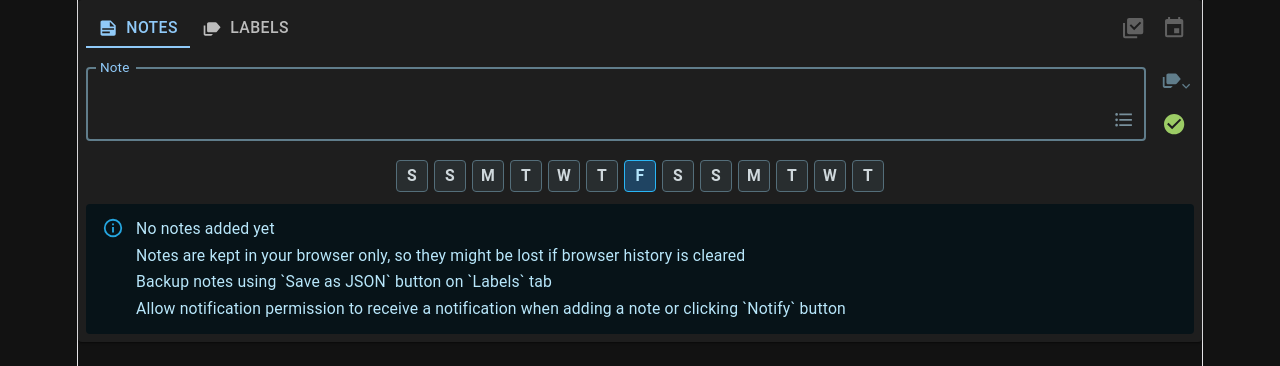
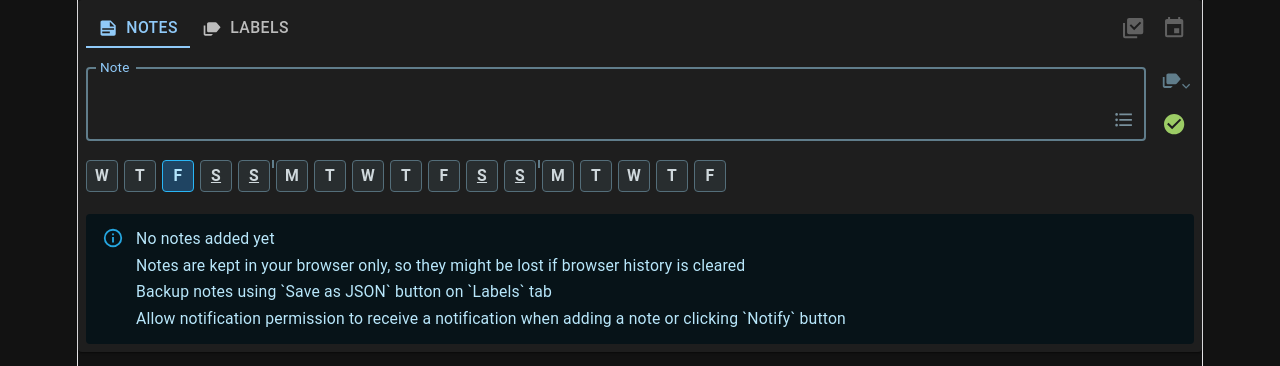
Before and after one commit to Eldsewhere/adnothed2, a React (Vite) app: page / in a window 1280 px wide. Shown: the top 366 px of the page. Built offline with nearby package versions, Linux system fonts and the light colour scheme.

Commit message:
fix week picker

```diff
--- a/src/App.tsx
+++ b/src/App.tsx
@@ -883,7 +883,7 @@ function App() {
 
   const calendarMaxDate = useMemo(() => {
     if (dueDaysByDate.size === 0) return filteredMaxDate;
-    const endOfNextMonth = today.add(1, "month").endOf("month").startOf("day");
+    const endOfNextMonth = today.add(3, "month").endOf("month").startOf("day");
     return endOfNextMonth.isAfter(filteredMaxDate)
       ? endOfNextMonth
       : filteredMaxDate;
@@ -898,12 +898,39 @@ function App() {
 
   const weekdayStripDays = useMemo(
     () =>
-      Array.from({ length: 13 }, (_unused, idx) => {
-        const offset = idx - 6;
+      Array.from({ length: 17 }, (_unused, idx) => {
+        const offset = idx - 2;
         return today.add(offset, "day");
       }),
     [today],
   );
+
+  const weekdayStripWeekMarkers = useMemo(() => {
+    const buttonWidth = 32;
+    const buttonGap = 6;
+    const markers: Array<{ key: string; x: number }> = [];
+
+    for (let index = 0; index < weekdayStripDays.length - 1; index += 1) {
+      const currentDay = weekdayStripDays[index];
+      if (currentDay.day() !== 0) {
+        continue;
+      }
+
+      const nextDay = weekdayStripDays[index + 1];
+      if (!nextDay) {
+        continue;
+      }
+
+      const x = (index + 1) * (buttonWidth + buttonGap) - buttonGap / 2;
+
+      markers.push({
+        key: `${currentDay.format("YYYY-MM-DD")}-${nextDay.format("YYYY-MM-DD")}`,
+        x,
+      });
+    }
+
+    return markers;
+  }, [weekdayStripDays]);
 
   const noteCountByDay = useMemo(() => {
     const counts = new Map<string, number>();
@@ -1420,7 +1447,7 @@ function App() {
                     overflowX: "auto",
                     overflowY: "visible",
                     display: "flex",
-                    justifyContent: "center",
+                    justifyContent: "flex-start",
                     py: 0.5,
                     scrollbarWidth: "none",
                     msOverflowStyle: "none",
@@ -1431,14 +1458,38 @@ function App() {
                 >
                   <Stack
                     direction="row"
-                    spacing={0.75}
                     sx={{
-                      alignItems: "center",
-                      justifyContent: "center",
+                      position: "relative",
+                      justifyContent: "flex-start",
                       minWidth: "max-content",
                       pt: 0.5,
-                    }}
-                  >
+                      pb: 1.25,
+                    }}
+                  >
+                    <Box
+                      sx={{
+                        position: "relative",
+                        display: "flex",
+                        alignItems: "center",
+                        columnGap: 0.75,
+                        height: 32,
+                      }}
+                    >
+                      {weekdayStripWeekMarkers.map((marker) => (
+                        <Box
+                          key={marker.key}
+                          sx={{
+                            position: "absolute",
+                            left: `${marker.x}px`,
+                            transform: "translateX(-50%)",
+                            top: 0,
+                            height: "25%",
+                            width: 2,
+                            backgroundColor: colors.blueGrey[500],
+                            pointerEvents: "none",
+                          }}
+                        />
+                      ))}
                       {weekdayStripDays.map((day) => {
                         const dayKey = day.format("YYYY-MM-DD");
                         const weekday = day.day();
@@ -1453,7 +1504,10 @@ function App() {
                           : (noteCountByDay.get(dayKey) ?? 0);
 
                         return (
-                        <Tooltip key={dayKey} title={day.format("ddd, MMM D")}>
+                          <Tooltip
+                            key={dayKey}
+                            title={day.format("ddd, MMM D")}
+                          >
                             <Badge
                               badgeContent={badgeValue > 1 ? badgeValue : 0}
                               color={hasDue ? "warning" : "success"}
@@ -1522,12 +1576,22 @@ function App() {
                                   },
                                 }}
                               >
+                                <Box
+                                  sx={{
+                                    textDecoration:
+                                      WEEKDAY_LETTERS[weekday] === "S"
+                                        ? "underline"
+                                        : "none",
+                                  }}
+                                >
                                   {WEEKDAY_LETTERS[weekday]}
+                                </Box>
                               </Button>
                             </Badge>
                           </Tooltip>
                         );
                       })}
+                    </Box>
                   </Stack>
                 </Box>
                 {selectMode && (
```
Lines whose indentation alone changed are shown as unchanged.
